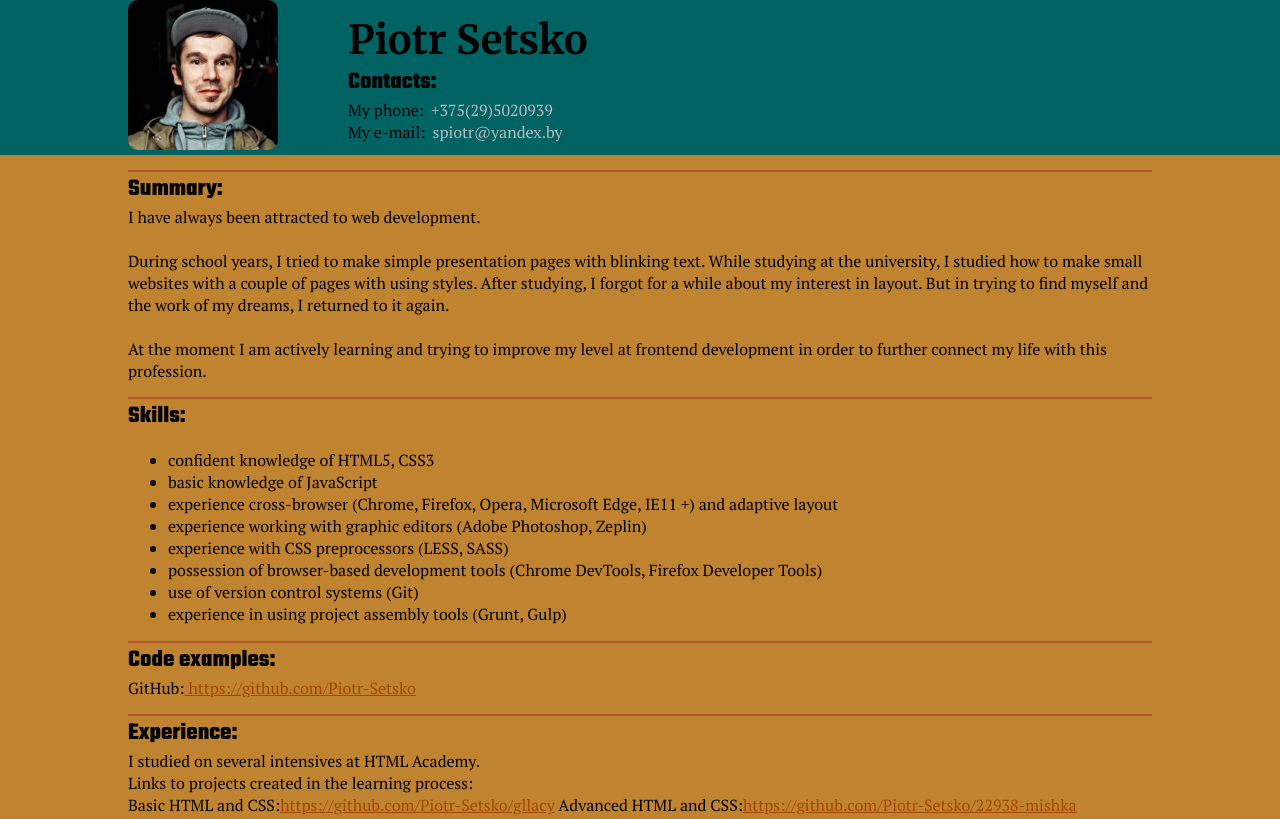
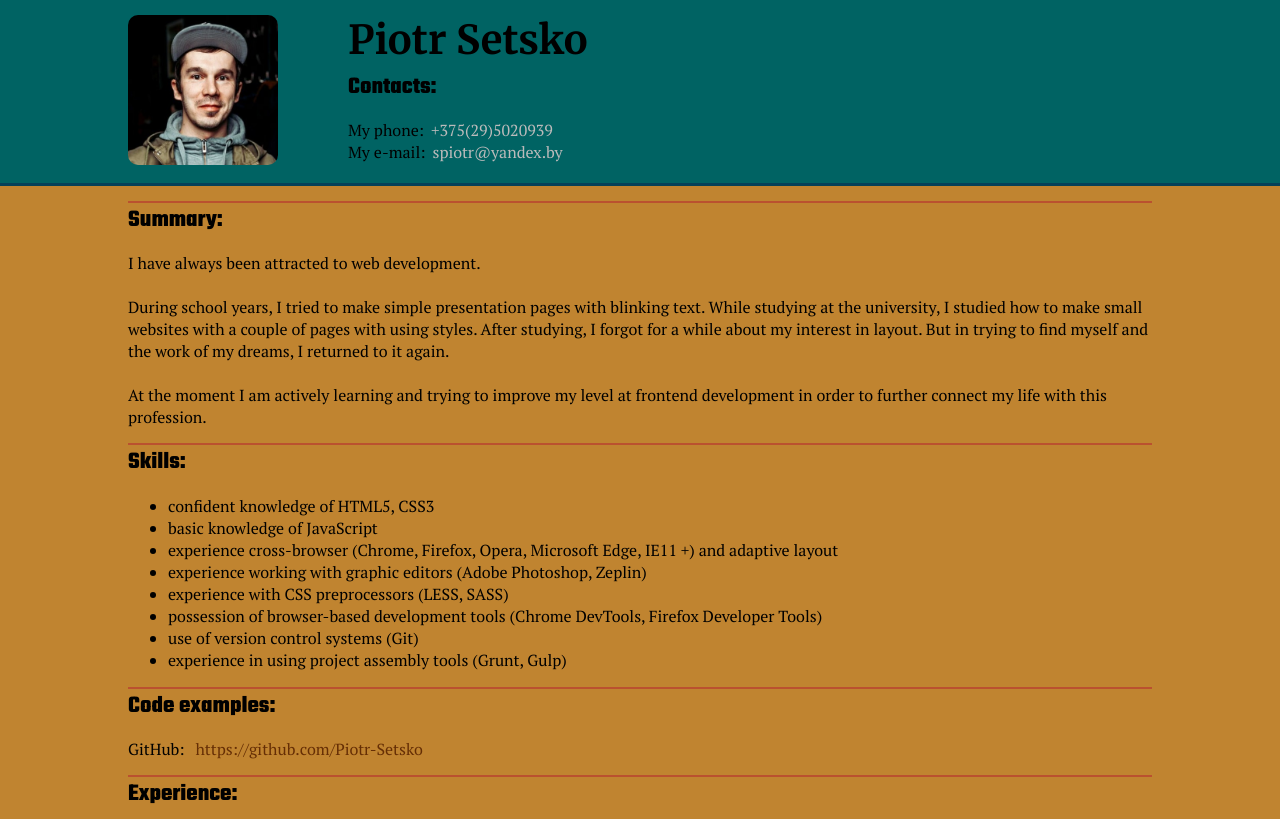
Before and after one commit to Piotr-Setsko/rsschool-2019Q1-cv, a plain HTML site: page index.html in a window 1280 px wide. Shown: the top 819 px of the page. Drawn offline with Linux system fonts and the light colour scheme.

Commit message:
style: add horizontal line, change margins

```diff
--- a/css/style.css
+++ b/css/style.css
@@ -16,6 +16,7 @@ header .site-wrapper {
 
 header {
   background-color: #006363;
+  border-bottom: 3px solid #054158;
 }
 
 main {
@@ -30,30 +31,37 @@ footer {
 h1 {
   margin: 0;
   margin-top: 15px;
+  margin-bottom: 5px;
   font-family: "Merriweather", "Times New Roman", serif;
   font-size: 40px;
 }
 
 img {
+  margin-top: 15px;
   border-radius: 10px;
 }
 
 h2 {
   margin: 0;
+  margin-bottom: 15px;
   font-family: "Teko", Arial, sans-serif;
 }
 
 .main-info {
   margin-left: 70px;
+  margin-bottom: 20px;
 }
 
-.main-info span {
+span {
   display: block;
 }
 
-.main-info a {
+a {
   padding-left: 7px;
   text-decoration: none;
+}
+
+.main-info a {
   color: #bbbbbb;
 }
 
@@ -63,5 +71,5 @@ section {
 }
 
 main a {
-  color: #a64500;
+  color: #652e05;
 }
--- a/index.html
+++ b/index.html
@@ -5,15 +5,13 @@
   <meta name="viewport" content="width=device-width, initial-scale=1.0">
   <meta http-equiv="X-UA-Compatible" content="ie=edge">
   <link rel="stylesheet" href="css/style.css">
-  <link href="https://fonts.googleapis.com/css?family=Merriweather:400,700|PT+Serif:400,400i|Teko:700" rel="stylesheet">
+  <link href="https://fonts.googleapis.com/css?family=Merriweather:400,700|PT+Serif:400,400i,700,700i|Teko:700" rel="stylesheet">
   <title>CV</title>
 </head>
 <body>
     <header>
       <div class="site-wrapper">
-      <div class="clip-path">
-        <img src="assets/photo.jpg" alt="Piotr Setsko" width="150px" height="150px">
-      </div>
+      <img src="assets/photo.jpg" alt="Piotr Setsko" width="150px" height="150px">
       <div class="main-info">
       <h1>Piotr Setsko</h1>
       <div class="contacts">
@@ -28,10 +26,8 @@
       <div class="site-wrapper">
       <section class="summary">
         <h2 class="section-name">Summary:</h2>
-        <p>I have always been attracted to web development.</p>
-        <br>
-        <p>During school years, I tried to make simple presentation pages with blinking text. While studying at the university, I studied how to make small websites with a couple of pages with using styles. After studying, I forgot for a while about my interest in layout. But in trying to find myself and the work of my dreams, I returned to it again.</p>
-        <br>
+        <p>I have always been attracted to web development.</p><br>
+        <p>During school years, I tried to make simple presentation pages with blinking text. While studying at the university, I studied how to make small websites with a couple of pages with using styles. After studying, I forgot for a while about my interest in layout. But in trying to find myself and the work of my dreams, I returned to it again.</p><br>
         <p>At the moment I am actively learning and trying to improve my level at frontend development in order to further connect my life with this profession.</p>
       </section>
       <section class="skills">
@@ -53,7 +49,7 @@
       </section>
       <section class="experience">
         <h2 class="section-name">Experience:</h2>
-        <p>I studied on several intensives at HTML Academy.</p>
+        <p>I studied on several intensives at HTML Academy.</p><br>
         <p>Links to projects created in the learning process:</p>
         <span>Basic HTML and CSS:<a href="https://github.com/Piotr-Setsko/gllacy">https://github.com/Piotr-Setsko/gllacy</a></span>
         <span>Advanced HTML and CSS:<a href="https://github.com/Piotr-Setsko/22938-mishka">https://github.com/Piotr-Setsko/22938-mishka</a></span>
```
